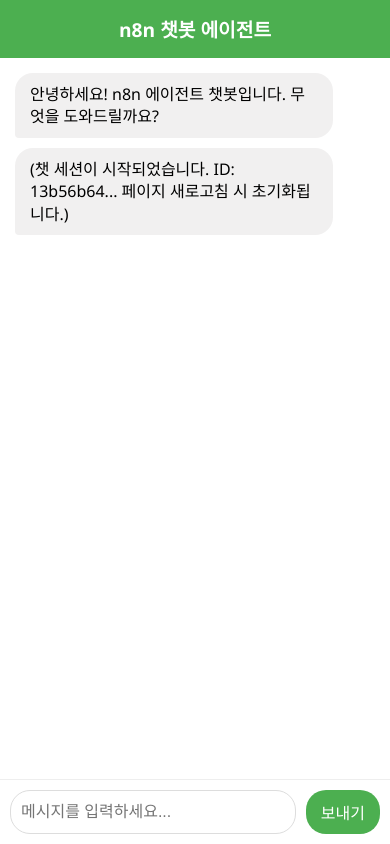
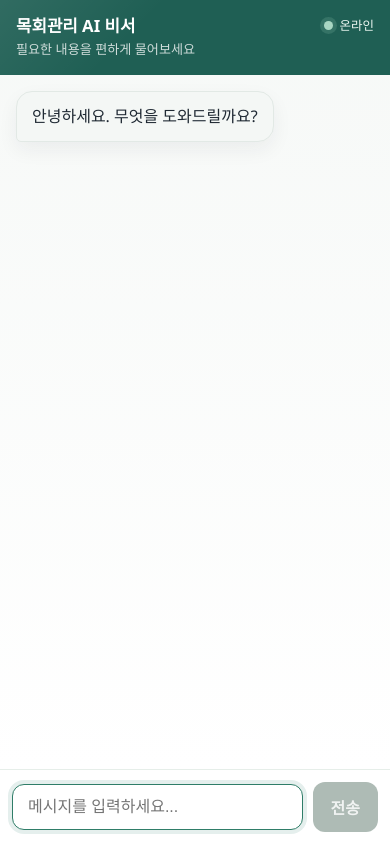
Before and after one commit to jinwoo-pa/coffee-order, a plain HTML site: page index.html in a window 390 px wide. Drawn offline with Linux system fonts and the light colour scheme.

Commit message:
Refactor HTML and CSS for chat interface

```diff
--- a/index.html
+++ b/index.html
@@ -5,119 +5,174 @@
     <meta name="viewport" content="width=device-width, initial-scale=1.0">
     <title>n8n 에이전트 챗봇</title>
     <style>
-        /* 🌟 iOS 안전 영역(Safe Area) 처리를 위한 HTML, BODY 스타일 수정 */
+        :root {
+            --page-bg: #eef3f0;
+            --panel-bg: #ffffff;
+            --panel-border: #d9e3dd;
+            --header-bg: #1f5f54;
+            --header-accent: #a9d6c3;
+            --text-main: #1f2933;
+            --text-muted: #6b7a73;
+            --agent-bg: #f4f7f5;
+            --user-bg: #d9f2df;
+            --user-border: #b8dec1;
+            --button-bg: #2f7d68;
+            --button-hover: #286b5a;
+            --danger-bg: #fff0f0;
+            --danger-border: #e4a7a7;
+            --danger-text: #a22424;
+        }
+
         html, body {
-            height: 100%; /* 전체 높이 사용 */
-            margin: 0; /* 기본 마진 제거 */
-            overflow: hidden; /* 스크롤 방지 */
+            height: 100%;
+            margin: 0;
+            overflow: hidden;
         }
 
         body {
-            font-family: 'Segoe UI', Tahoma, Geneva, Verdana, sans-serif;
-            background-color: #f4f7f6;
+            font-family: "Segoe UI", "Noto Sans KR", Tahoma, Geneva, Verdana, sans-serif;
+            background:
+                linear-gradient(135deg, rgba(31, 95, 84, 0.12), transparent 42%),
+                linear-gradient(315deg, rgba(169, 214, 195, 0.24), transparent 44%),
+                var(--page-bg);
             display: flex;
             justify-content: center;
             align-items: center;
+            box-sizing: border-box;
 
-            /* 100dvh는 모바일 환경에서 100vh보다 정확한 높이를 제공 */
             min-height: 100dvh;
-            min-height: 100vh; /* Fallback */
+            min-height: 100vh;
 
-            /* 💡 핵심 수정: iOS Safe Area Insets 적용 */
             padding-top: constant(safe-area-inset-top);
             padding-top: env(safe-area-inset-top);
             padding-bottom: constant(safe-area-inset-bottom);
             padding-bottom: env(safe-area-inset-bottom);
-
-            /* 컨테이너를 수직으로 정렬하기 위한 설정 */
             flex-direction: column;
         }
 
         .chat-container {
-            width: 100%;
-            max-width: 400px;
-            /* 💡 수정: max-height 대신 flex-grow와 height 100% 사용 */
-            height: 100%; /* 사용 가능한 높이를 모두 채움 */
-            flex-grow: 1; /* body 내부에서 남은 공간을 채우도록 함 */
-
-            box-shadow: 0 4px 12px rgba(0, 0, 0, 0.1);
-            border-radius: 12px;
+            width: min(100%, clamp(360px, 92vw, 960px));
+            height: min(100%, 100dvh);
+            min-height: 0;
+            border: 1px solid var(--panel-border);
+            box-shadow: 0 22px 60px rgba(24, 49, 43, 0.16);
+            border-radius: 18px;
             display: flex;
             flex-direction: column;
             overflow: hidden;
-            background-color: #ffffff;
-
-            /* 💡 수정: 모바일 환경에서 여백 제거 */
+            background-color: var(--panel-bg);
             margin: 0;
         }
 
-        /* 모바일 환경에서는 그림자와 모서리 둥글기를 제거하여 앱처럼 보이게 함 */
-        @media (max-width: 400px) {
+        @media (max-width: 640px) {
             .chat-container {
+                width: 100%;
+                height: 100%;
+                border: 0;
                 box-shadow: none;
                 border-radius: 0;
             }
         }
 
-        /* 나머지 스타일 유지 */
         .chat-header {
-            background-color: #4CAF50; /* Green header */
+            background:
+                linear-gradient(135deg, rgba(255, 255, 255, 0.08), transparent 36%),
+                var(--header-bg);
             color: white;
-            padding: 15px;
-            text-align: center;
-            font-size: 1.2em;
-            font-weight: bold;
+            padding: 18px 22px;
+            display: flex;
+            justify-content: space-between;
+            align-items: center;
+            gap: 16px;
+        }
+
+        .header-title {
+            margin: 0;
+            font-size: clamp(1.05rem, 2vw, 1.3rem);
+            font-weight: 700;
+            line-height: 1.2;
+            letter-spacing: 0;
+        }
+
+        .header-subtitle {
+            margin-top: 5px;
+            color: rgba(255, 255, 255, 0.78);
+            font-size: 0.88rem;
+            line-height: 1.35;
+        }
+
+        .status-badge {
+            flex: 0 0 auto;
+            display: inline-flex;
+            align-items: center;
+            gap: 7px;
+            color: #edf8f3;
+            font-size: 0.86rem;
+            white-space: nowrap;
+        }
+
+        .status-dot {
+            width: 9px;
+            height: 9px;
+            border-radius: 50%;
+            background: var(--header-accent);
+            box-shadow: 0 0 0 4px rgba(169, 214, 195, 0.16);
         }
 
         .chat-box {
             flex-grow: 1;
-            padding: 15px;
+            min-height: 0;
+            padding: 22px;
             overflow-y: auto;
             display: flex;
             flex-direction: column;
+            gap: 12px;
+            background:
+                linear-gradient(180deg, rgba(244, 247, 245, 0.75), rgba(255, 255, 255, 0.92));
         }
 
         .message {
-            max-width: 80%;
-            margin-bottom: 10px;
-            padding: 10px 15px;
-            border-radius: 18px;
-            line-height: 1.4;
+            max-width: min(78%, 680px);
+            padding: 12px 15px;
+            border-radius: 16px;
+            line-height: 1.55;
             word-wrap: break-word;
             opacity: 1;
             transition: opacity 0.5s ease;
+            box-shadow: 0 8px 20px rgba(31, 41, 51, 0.06);
         }
 
         .user-message {
             align-self: flex-end;
-            background-color: #DCF8C6; /* Light green for user */
-            color: #000;
-            border-bottom-right-radius: 4px; /* Slight adjustment for bubble look */
+            background-color: var(--user-bg);
+            border: 1px solid var(--user-border);
+            color: var(--text-main);
+            border-bottom-right-radius: 5px;
         }
 
         .agent-message {
             align-self: flex-start;
-            background-color: #f1f0f0; /* Light gray for agent */
-            color: #000;
-            border-bottom-left-radius: 4px;
+            background-color: var(--agent-bg);
+            border: 1px solid #e2e9e5;
+            color: var(--text-main);
+            border-bottom-left-radius: 5px;
         }
 
         .error-message {
-            background-color: #fdd;
-            border: 1px solid #c00;
-            color: #c00;
-            white-space: pre-wrap; /* 줄 바꿈 유지 */
+            background-color: var(--danger-bg);
+            border: 1px solid var(--danger-border);
+            color: var(--danger-text);
+            white-space: pre-wrap;
             font-size: 0.9em;
         }
 
-        /* 로딩 애니메이션 */
         .loading-dot {
             display: inline-block;
             width: 8px;
             height: 8px;
             margin: 0 1px;
             border-radius: 50%;
-            background-color: #666;
+            background-color: var(--text-muted);
             animation: bounce 1.4s infinite ease-in-out both;
         }
         .loading-dot:nth-child(1) { animation-delay: -0.32s; }
@@ -130,51 +185,104 @@
 
         .input-area {
             display: flex;
-            padding: 10px;
-            border-top: 1px solid #eee;
+            align-items: center;
+            gap: 10px;
+            padding: 14px 16px;
+            border-top: 1px solid #e6eee9;
+            background-color: rgba(255, 255, 255, 0.96);
         }
 
         .input-area input {
             flex-grow: 1;
-            padding: 10px;
-            border: 1px solid #ddd;
-            border-radius: 20px;
-            margin-right: 10px;
+            min-width: 0;
+            padding: 13px 15px;
+            border: 1px solid #cfdad4;
+            border-radius: 12px;
             font-size: 1em;
             outline: none;
+            color: var(--text-main);
+            background-color: #fbfdfc;
+            transition: border-color 0.2s, box-shadow 0.2s, background-color 0.2s;
+        }
+
+        .input-area input:focus {
+            border-color: var(--button-bg);
+            background-color: #ffffff;
+            box-shadow: 0 0 0 4px rgba(47, 125, 104, 0.12);
         }
 
         .input-area button {
-            background-color: #4CAF50;
+            flex: 0 0 auto;
+            background-color: var(--button-bg);
             color: white;
             border: none;
-            padding: 10px 15px;
-            border-radius: 20px;
+            padding: 13px 18px;
+            border-radius: 12px;
             cursor: pointer;
             font-size: 1em;
+            font-weight: 700;
             transition: background-color 0.3s, transform 0.1s;
         }
 
         .input-area button:hover {
-            background-color: #45a049;
+            background-color: var(--button-hover);
         }
 
         .input-area button:active {
             transform: scale(0.98);
+        }
+
+        .input-area button:disabled {
+            cursor: not-allowed;
+            background-color: #aebbb5;
+            color: rgba(255, 255, 255, 0.82);
+        }
+
+        @media (max-width: 640px) {
+            .chat-header {
+                padding: 16px;
+                align-items: flex-start;
+            }
+
+            .header-subtitle {
+                font-size: 0.82rem;
+            }
+
+            .status-badge {
+                font-size: 0.78rem;
+            }
+
+            .chat-box {
+                padding: 16px;
+            }
+
+            .message {
+                max-width: 88%;
+            }
+
+            .input-area {
+                padding: 12px;
+            }
         }
     </style>
 </head>
 <body>
 
 <div class="chat-container">
-    <div class="chat-header">n8n 챗봇 에이전트</div>
+    <div class="chat-header">
+        <div>
+            <h1 class="header-title">목회관리 AI 비서</h1>
+            <div class="header-subtitle">필요한 내용을 편하게 물어보세요</div>
+        </div>
+        <div class="status-badge"><span class="status-dot"></span>온라인</div>
+    </div>
     <div class="chat-box" id="chatBox">
         <!-- 초기 환영 메시지 -->
-        <div class="message agent-message">안녕하세요! n8n 에이전트 챗봇입니다. 무엇을 도와드릴까요?</div>
+        <div class="message agent-message">안녕하세요. 무엇을 도와드릴까요?</div>
     </div>
     <div class="input-area">
         <input type="text" id="userInput" placeholder="메시지를 입력하세요..." autofocus>
-        <button id="sendButton" disabled>보내기</button>
+        <button id="sendButton" disabled>전송</button>
     </div>
 </div>
 
@@ -206,8 +314,6 @@
             // crypto.randomUUID가 있으면 사용하고, 없으면 fallback 함수 사용
             currentSessionId = (window.crypto && window.crypto.randomUUID) ? window.crypto.randomUUID() : generateUUID();
             console.log("Session ID generated for this session:", currentSessionId);
-            // 채팅창에 세션 시작 정보를 표시하여 사용자에게 안내합니다.
-            addMessage(`(챗 세션이 시작되었습니다. ID: ${currentSessionId.substring(0, 8)}... 페이지 새로고침 시 초기화됩니다.)`, 'agent', false, false);
         }
     }
 
@@ -265,6 +371,32 @@
         return addMessage(loadingContent, 'agent', true);
     }
 
+    function parseN8nResponseBody(bodyText) {
+        const trimmedBody = bodyText.trim();
+        if (!trimmedBody) return '';
+
+        try {
+            const data = JSON.parse(trimmedBody);
+            return data.output || data.text || JSON.stringify(data, null, 2);
+        } catch {
+            const chunks = trimmedBody
+                .split(/\r?\n/)
+                .map(line => line.trim())
+                .filter(Boolean)
+                .map(line => {
+                    try {
+                        return JSON.parse(line);
+                    } catch {
+                        return null;
+                    }
+                })
+                .filter(item => item && item.type === 'item' && typeof item.content === 'string')
+                .map(item => item.content);
+
+            return chunks.length > 0 ? chunks.join('') : trimmedBody;
+        }
+    }
+
     // 메시지 입력 상태 확인 및 버튼 활성화/비활성화
     function checkInput() {
         sendButton.disabled = userInput.value.trim() === '';
@@ -312,27 +444,13 @@
                 }),
             });
 
+            const responseText = await response.text();
+
             if (!response.ok) {
                 isError = true;
-                // --- 🚨 오류 처리 로직 개선 시작 ---
-                let errorBody;
-                try {
-                    // 1. JSON 형식으로 파싱 시도
-                    errorBody = await response.json();
-                    agentResponseText = `🚨 n8n 서버 오류 (상태: ${response.status})\n\n[오류 내용]\n${JSON.stringify(errorBody, null, 2)}`;
-                } catch {
-                    // 2. JSON 파싱 실패 시, 일반 텍스트로 읽기
-                    errorBody = await response.text();
-                    agentResponseText = `🚨 n8n 서버 오류 (상태: ${response.status})\n\n[오류 내용]\n${errorBody}`;
-                }
-                // --- 🚨 오류 처리 로직 개선 끝 ---
+                agentResponseText = `🚨 n8n 서버 오류 (상태: ${response.status})\n\n[오류 내용]\n${parseN8nResponseBody(responseText)}`;
             } else {
-                // 응답이 OK (Status 200)인 경우
-                const data = await response.json();
-
-                // 4. 응답 텍스트 추출 및 표시
-                // 'output' 필드를 먼저 확인하고, 없으면 'text', 그것도 없으면 전체 JSON을 표시합니다.
-                agentResponseText = data.output || data.text || JSON.stringify(data, null, 2);
+                agentResponseText = parseN8nResponseBody(responseText);
             }
 
         } catch (error) {
```
